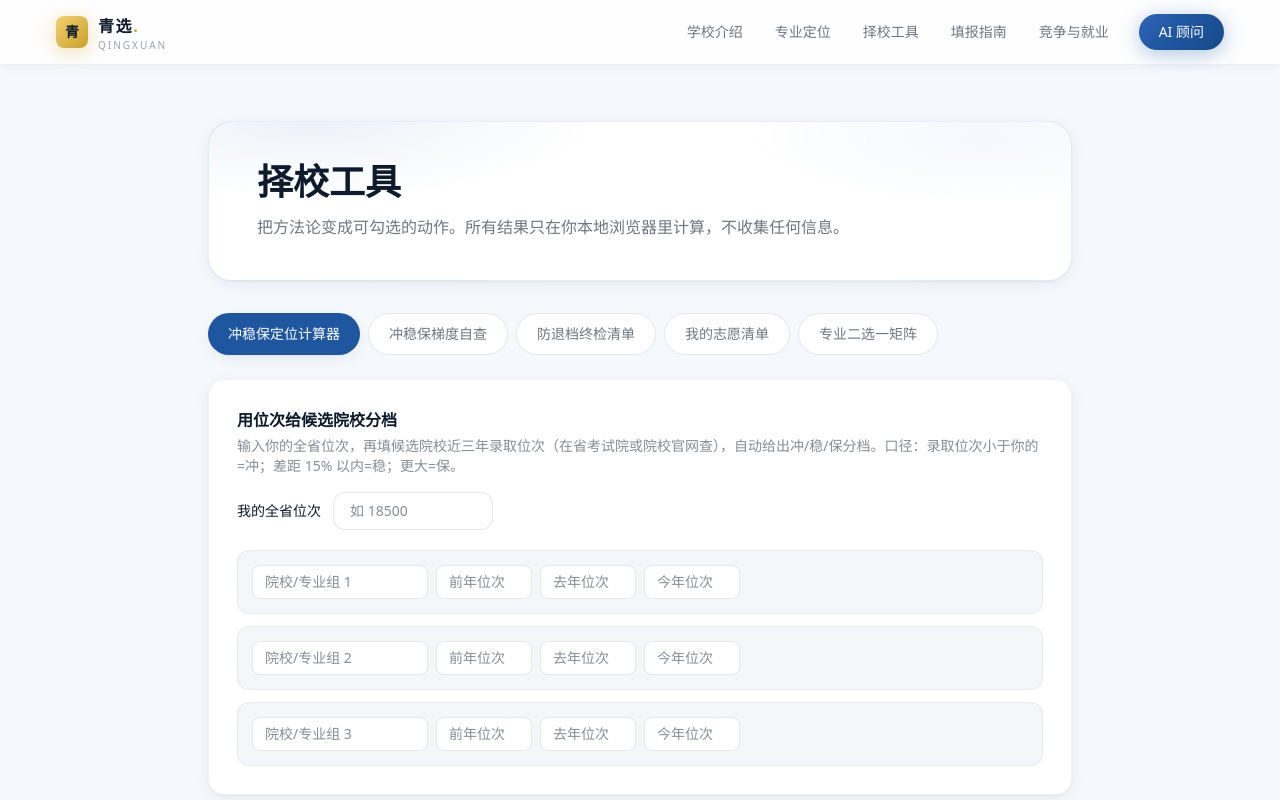
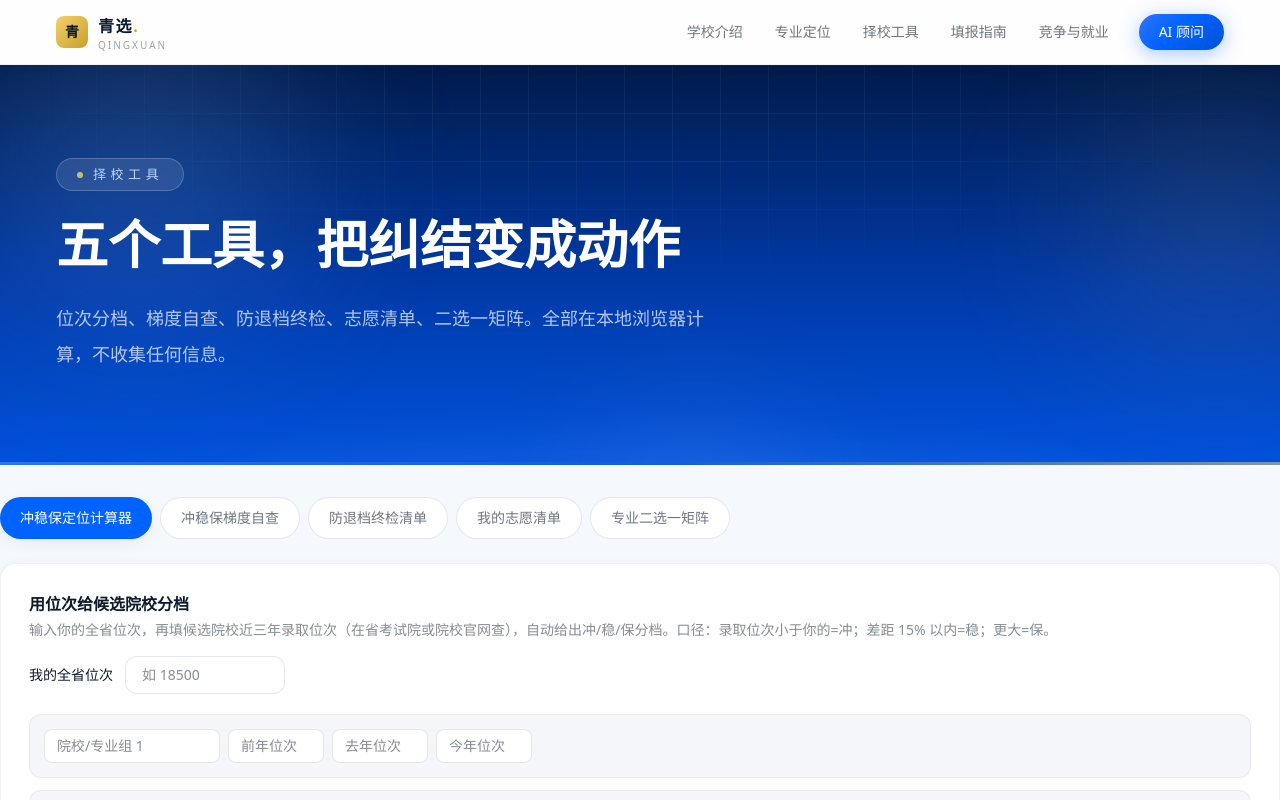
Before and after one commit to yuwangjuan1/qingxuan, a Next.js app: page /tools in a window 1280 px wide. Shown: the top 800 px of the page. Built offline with nearby package versions, Linux system fonts and the light colour scheme.

Commit message:
style: 全宽#0062ff炫酷banner光斑漂移/网格/流光线/文案入场动效，内页400px轮播banner

```diff
--- /dev/null
+++ b/app/components/PageBanner.tsx
@@ -0,0 +1,97 @@
+"use client";
+
+import { useEffect, useState } from "react";
+import Link from "next/link";
+
+type Slide = { tag: string; title: string; desc: string };
+
+type Props = {
+  slides?: Slide[];
+  tag?: string;
+  title?: string;
+  desc?: string;
+  stats?: { num: string; label: string }[];
+};
+
+const FALLBACK: Slide[] = [];
+
+export default function PageBanner({ slides = FALLBACK, tag, title, desc, stats }: Props) {
+  const [idx, setIdx] = useState(0);
+  const list = slides.length > 0 ? slides : [{ tag: tag ?? "", title, desc }];
+  const cur = list[Math.min(idx, list.length - 1)];
+
+  useEffect(() => {
+    if (list.length <= 1) return;
+    const t = setInterval(() => setIdx((i) => (i + 1) % list.length), 5000);
+    return () => clearInterval(t);
+  }, [list.length]);
+
+  return (
+    <section className="banner-deep text-white overflow-hidden">
+      {/* 动效层 */}
+      <div className="absolute inset-0 pointer-events-none">
+        {/* 光斑 */}
+        <div className="banner-orb banner-orb-a" />
+        <div className="banner-orb banner-orb-b" />
+        <div className="banner-orb banner-orb-c" />
+        {/* 网格 */}
+        <div className="banner-grid" />
+        {/* 流光底线 */}
+        <div className="banner-beam" />
+      </div>
+
+      <div className="relative max-w-[1200px] mx-auto px-4 h-[400px] flex flex-col justify-center">
+        <p
+          key={"tag" + idx}
+          className="banner-rise text-[13px] tracking-[0.35em] text-[#BBD4FF] mb-5 inline-flex items-center gap-2.5 w-fit border border-white/20 bg-white/10 backdrop-blur-sm rounded-full px-5 py-1.5"
+        >
+          <span className="w-1.5 h-1.5 rounded-full bg-gold-light animate-pulse" />
+          {cur.tag || tag}
+        </p>
+        <h1
+          key={"t" + idx}
+          className="banner-rise text-4xl md:text-[52px] font-bold leading-[1.25] max-w-3xl"
+          style={{ animationDelay: "90ms" }}
+        >
+          {cur.title}
+        </h1>
+        <p
+          key={"d" + idx}
+          className="banner-rise mt-6 text-white/70 max-w-2xl leading-loose text-base md:text-lg"
+          style={{ animationDelay: "180ms" }}
+        >
+          {cur.desc}
+        </p>
+
+        {stats && (
+          <div className="mt-9 flex gap-x-10 gap-y-3 flex-wrap">
+            {stats.map((s) => (
+              <div key={s.label} className="flex items-baseline gap-2">
+                <span className="text-3xl font-bold text-white">{s.num}</span>
+                <span className="text-sm text-white/55">{s.label}</span>
+              </div>
+            ))}
+          </div>
+        )}
+
+        {list.length > 1 && (
+          <div className="absolute bottom-10 left-4 md:left-0 flex gap-2">
+            {list.map((_, i) => (
+              <button
+                key={i}
+                onClick={() => setIdx(i)}
+                aria-label={"切换到第" + (i + 1) + "屏"}
+                className={
+                  "h-1 rounded-full transition-all duration-500 " +
+                  (i === idx ? "w-10 bg-gold-light" : "w-4 bg-white/30 hover:bg-white/50")
+                }
+              />
+            ))}
+          </div>
+        )}
+      </div>
+    </section>
+  );
+}
+
+export { type Slide as BannerSlide };
--- a/app/globals.css
+++ b/app/globals.css
@@ -1,10 +1,10 @@
 @import "tailwindcss";
 
 @theme {
-  --color-blue: #1E56A0;
-  --color-blue-deep: #123C7A;
-  --color-blue-light: #4A7FD4;
-  --color-blue-pale: #EDF3FB;
+  --color-blue: #0062ff;
+  --color-blue-deep: #0043b8;
+  --color-blue-light: #4a8dff;
+  --color-blue-pale: #EDF3FF;
   --color-gold: #C9A227;
   --color-gold-light: #F2D06B;
   --color-gold-dark: #9A7B1A;
@@ -16,8 +16,7 @@
   --color-paper-dark: #E9EEF6;
   --shadow-card: 0 1px 2px rgba(14, 27, 44, 0.04), 0 4px 16px rgba(14, 27, 44, 0.06);
   --shadow-card-hover: 0 2px 4px rgba(14, 27, 44, 0.06), 0 12px 32px rgba(14, 27, 44, 0.12);
-  --shadow-blue: 0 4px 20px rgba(30, 86, 160, 0.35);
-  --shadow-gold: 0 4px 20px rgba(201, 162, 39, 0.35);
+  --shadow-blue: 0 4px 20px rgba(0, 98, 255, 0.35);
 }
 
 html {
@@ -34,11 +33,10 @@ body {
 }
 
 ::selection {
-  background: rgba(30, 86, 160, 0.18);
+  background: rgba(0, 98, 255, 0.16);
   color: var(--color-ink);
 }
 
-/* 细滚动条 */
 ::-webkit-scrollbar {
   width: 8px;
   height: 8px;
@@ -47,36 +45,35 @@ body {
   background: transparent;
 }
 ::-webkit-scrollbar-thumb {
-  background: rgba(30, 86, 160, 0.2);
+  background: rgba(0, 98, 255, 0.2);
   border-radius: 999px;
 }
 ::-webkit-scrollbar-thumb:hover {
-  background: rgba(30, 86, 160, 0.4);
+  background: rgba(0, 98, 255, 0.4);
 }
 
-/* 统一聚焦态 */
 :focus-visible {
   outline: 2px solid var(--color-blue);
   outline-offset: 2px;
   border-radius: 4px;
 }
 
-/* 学院蓝主按钮：渐变+光晕 */
+/* 学院蓝主按钮 */
 .btn-blue {
-  background: linear-gradient(135deg, #2E66B8 0%, #1E56A0 45%, #174A87 100%);
+  background: linear-gradient(135deg, #2e74ff 0%, #0062ff 45%, #0052d4 100%);
   box-shadow: var(--shadow-blue);
   transition: transform 0.2s ease, box-shadow 0.2s ease, filter 0.2s ease;
 }
 .btn-blue:hover {
   filter: brightness(1.08);
   transform: translateY(-1px);
-  box-shadow: 0 6px 24px rgba(30, 86, 160, 0.45);
+  box-shadow: 0 6px 24px rgba(0, 98, 255, 0.45);
 }
 .btn-blue:active {
   transform: translateY(0);
 }
 
-/* 白卡：统一悬浮语言 */
+/* 白卡 */
 .card {
   background: #fff;
   border: 1px solid rgba(14, 27, 44, 0.06);
@@ -87,31 +84,120 @@ body {
 .card-hover:hover {
   transform: translateY(-3px);
   box-shadow: var(--shadow-card-hover);
-  border-color: rgba(30, 86, 160, 0.3);
+  border-color: rgba(0, 98, 255, 0.35);
 }
 
-/* 首页全宽深蓝 banner：冰蓝/鎏金双光晕 + 渐隐细网格 */
-.hero-blue {
+/* ========== 全宽 Banner（#0062ff 深空渐变 + 动效层） ========== */
+.banner-deep {
   background:
-    radial-gradient(ellipse 55% 60% at 12% -10%, rgba(140, 190, 255, 0.22), transparent 60%),
-    radial-gradient(ellipse 50% 55% at 88% 0%, rgba(201, 162, 39, 0.16), transparent 60%),
-    linear-gradient(180deg, #0F2B57 0%, #1E56A0 100%);
+    linear-gradient(180deg, #001B4A 0%, #003AA8 55%, #0062FF 130%);
   position: relative;
-  overflow: hidden;
+  width: 100%;
 }
-.hero-blue::before {
+.banner-deep::after {
   content: "";
   position: absolute;
   inset: 0;
-  background-image:
-    linear-gradient(rgba(247, 245, 240, 0.04) 1px, transparent 1px),
-    linear-gradient(90deg, rgba(247, 245, 240, 0.04) 1px, transparent 1px);
-  background-size: 44px 44px;
-  mask-image: radial-gradient(ellipse 80% 70% at 50% 0%, black 30%, transparent 75%);
+  background: radial-gradient(ellipse 90% 60% at 50% 120%, rgba(255, 255, 255, 0.10), transparent 60%);
   pointer-events: none;
 }
 
-/* 分区标题的小装饰线 */
+/* 光斑：缓慢漂移 */
+.banner-orb {
+  position: absolute;
+  border-radius: 999px;
+  filter: blur(70px);
+  opacity: 0.5;
+}
+.banner-orb-a {
+  width: 480px;
+  height: 480px;
+  left: -120px;
+  top: -160px;
+  background: radial-gradient(circle, rgba(120, 180, 255, 0.55), transparent 65%);
+  animation: orb-drift 14s ease-in-out infinite alternate;
+}
+.banner-orb-b {
+  width: 380px;
+  height: 380px;
+  right: -80px;
+  top: -60px;
+  background: radial-gradient(circle, rgba(242, 208, 107, 0.28), transparent 65%);
+  animation: orb-drift 18s ease-in-out infinite alternate-reverse;
+}
+.banner-orb-c {
+  width: 300px;
+  height: 300px;
+  left: 42%;
+  bottom: -180px;
+  background: radial-gradient(circle, rgba(255, 255, 255, 0.22), transparent 65%);
+  animation: orb-drift 22s ease-in-out infinite alternate;
+}
+@keyframes orb-drift {
+  from {
+    transform: translate(0, 0) scale(1);
+  }
+  to {
+    transform: translate(60px, 36px) scale(1.12);
+  }
+}
+
+/* 网格：透视渐隐 */
+.banner-grid {
+  position: absolute;
+  inset: 0;
+  background-image:
+    linear-gradient(rgba(255, 255, 255, 0.05) 1px, transparent 1px),
+    linear-gradient(90deg, rgba(255, 255, 255, 0.05) 1px, transparent 1px);
+  background-size: 48px 48px;
+  mask-image: radial-gradient(ellipse 75% 65% at 50% 8%, black 25%, transparent 72%);
+}
+
+/* 底部流光线 */
+.banner-beam {
+  position: absolute;
+  left: 0;
+  right: 0;
+  bottom: 0;
+  height: 3px;
+  background: linear-gradient(90deg, transparent, #F2D06B, #4A8DFF, transparent);
+  background-size: 220% 100%;
+  animation: beam-slide 6s linear infinite;
+  opacity: 0.85;
+}
+@keyframes beam-slide {
+  from {
+    background-position: 180% 0;
+  }
+  to {
+    background-position: -60% 0;
+  }
+}
+
+/* 文案入场动效 */
+.banner-rise {
+  animation: rise-in 0.65s cubic-bezier(0.22, 1, 0.36, 1) both;
+}
+@keyframes rise-in {
+  from {
+    opacity: 0;
+    transform: translateY(26px);
+  }
+  to {
+    opacity: 1;
+    transform: translateY(0);
+  }
+}
+
+@media (prefers-reduced-motion: reduce) {
+  .banner-orb,
+  .banner-beam,
+  .banner-rise {
+    animation: none;
+  }
+}
+
+/* 分区标题装饰线 */
 .section-line {
   display: inline-block;
   width: 2.5rem;
@@ -120,17 +206,17 @@ body {
   background: linear-gradient(90deg, var(--color-blue), var(--color-blue-light));
 }
 
-/* 内页横幅：白底蓝晕光卡 */
+/* 内页横幅（现由 PageBanner 组件接管，此类保留给不支持 JS 的场景） */
 .page-banner {
   background:
-    radial-gradient(ellipse 60% 90% at 12% 0%, rgba(30, 86, 160, 0.08), transparent 55%),
-    radial-gradient(ellipse 50% 80% at 90% 10%, rgba(74, 127, 212, 0.06), transparent 55%),
+    radial-gradient(ellipse 60% 90% at 12% 0%, rgba(0, 98, 255, 0.08), transparent 55%),
+    radial-gradient(ellipse 50% 80% at 90% 10%, rgba(74, 141, 255, 0.06), transparent 55%),
     #FFFFFF;
-  border: 1px solid rgba(30, 86, 160, 0.1);
+  border: 1px solid rgba(0, 98, 255, 0.1);
   box-shadow: var(--shadow-card);
 }
 
-/* 输入框统一 */
+/* 输入框 */
 .field {
   background: #fff;
   border: 1px solid rgba(14, 27, 44, 0.1);
@@ -138,6 +224,6 @@ body {
 }
 .field:focus {
   border-color: var(--color-blue);
-  box-shadow: 0 0 0 3px rgba(30, 86, 160, 0.12);
+  box-shadow: 0 0 0 3px rgba(0, 98, 255, 0.12);
   outline: none;
 }
--- a/app/majors/page.tsx
+++ b/app/majors/page.tsx
@@ -3,6 +3,7 @@
 import Link from "next/link";
 import { useMemo, useState } from "react";
 import { ALL_MAJORS, TRAP_LABEL } from "@/lib/data/majors";
+import PageBanner from "@/app/components/PageBanner";
 
 export default function MajorsPage() {
   const [query, setQuery] = useState("");
@@ -28,7 +29,7 @@ export default function MajorsPage() {
   const trapCount = ALL_MAJORS.filter((m) => m.isTrap).length;
 
   return (
-    <div className="max-w-[1200px] mx-auto px-4 py-14">
+    <div>
       <div className="page-banner rounded-3xl px-8 py-10 md:px-12">
         <h1 className="text-3xl md:text-4xl font-bold">专业定位</h1>
         <p className="mt-3 text-ink/60 max-w-2xl leading-relaxed text-sm md:text-base">
--- a/app/schools/page.tsx
+++ b/app/schools/page.tsx
@@ -3,6 +3,7 @@
 import Link from "next/link";
 import { useMemo, useState } from "react";
 import { ALL_SCHOOLS } from "@/lib/data/schools";
+import PageBanner from "@/app/components/PageBanner";
 
 const TYPES = ["全部", "综合", "理工", "财经", "师范"];
 
@@ -29,7 +30,7 @@ export default function SchoolsPage() {
   );
 
   return (
-    <div className="max-w-[1200px] mx-auto px-4 py-14">
+    <div>
       <div className="page-banner rounded-3xl px-8 py-10 md:px-12">
         <h1 className="text-3xl md:text-4xl font-bold">学校介绍</h1>
         <p className="mt-3 text-ink/60 max-w-2xl leading-relaxed text-sm md:text-base">
--- a/app/tools/page.tsx
+++ b/app/tools/page.tsx
@@ -1,6 +1,7 @@
 "use client";
 
 import { useEffect, useMemo, useState } from "react";
+import PageBanner from "@/app/components/PageBanner";
 
 const TABS = [
   "冲稳保定位计算器",
@@ -101,13 +102,12 @@ export default function ToolsPage() {
   }, [wishes]);
 
   return (
-    <div className="max-w-4xl mx-auto px-4 py-14">
-      <div className="page-banner rounded-3xl px-8 py-10 md:px-12">
-        <h1 className="text-3xl md:text-4xl font-bold">择校工具</h1>
-        <p className="mt-3 text-ink/60 max-w-2xl leading-relaxed text-sm md:text-base">
-          把方法论变成可勾选的动作。所有结果只在你本地浏览器里计算，不收集任何信息。
-        </p>
-      </div>
+    <div>
+      <PageBanner
+        tag="择校工具"
+        title="五个工具，把纠结变成动作"
+        desc="位次分档、梯度自查、防退档终检、志愿清单、二选一矩阵。全部在本地浏览器计算，不收集任何信息。"
+      />
 
       <div className="mt-8 flex flex-wrap gap-2">
         {TABS.map((t) => (
```
Also changed, not shown: app/guide/page.tsx (+13 -11 lines), app/insights/page.tsx (+11 -7 lines), app/majors/[id]/page.tsx (+9 -4 lines), app/page.tsx (+13 -8 lines), app/schools/[id]/page.tsx (+12 -7 lines).
